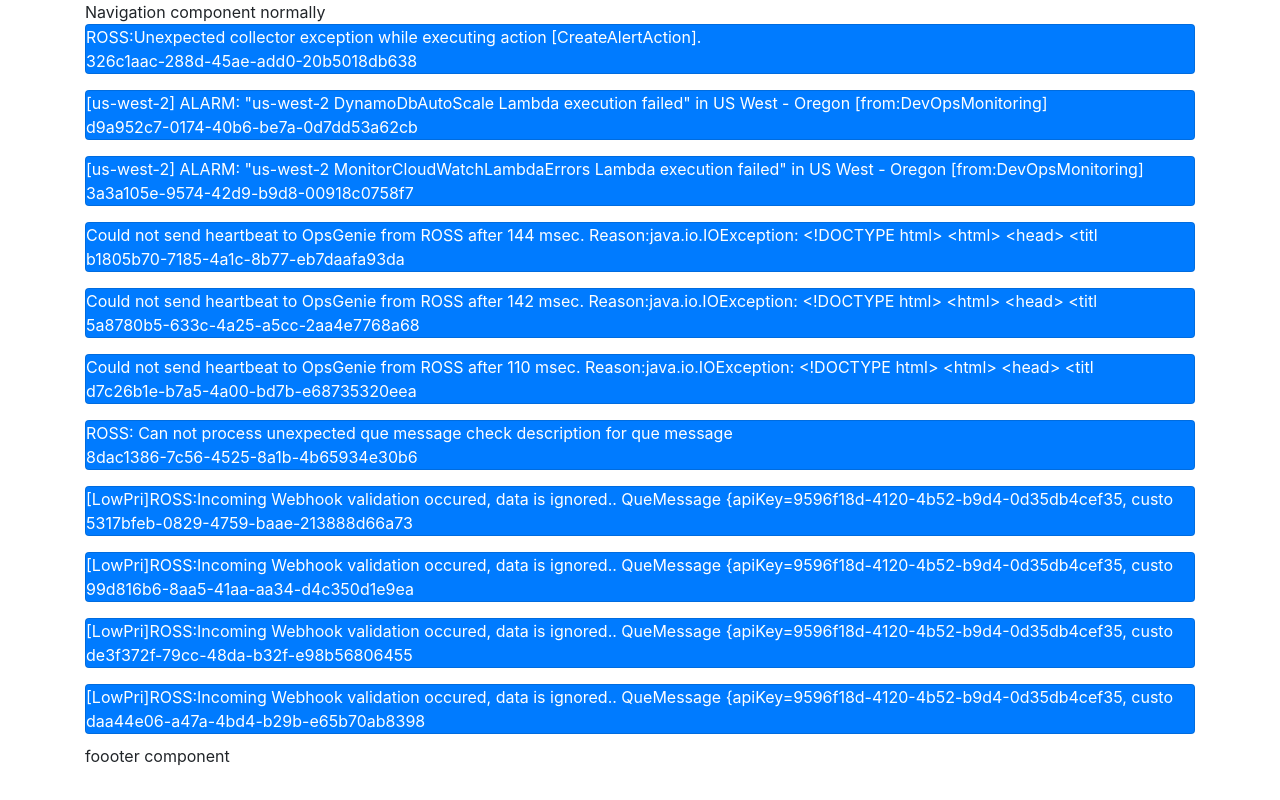
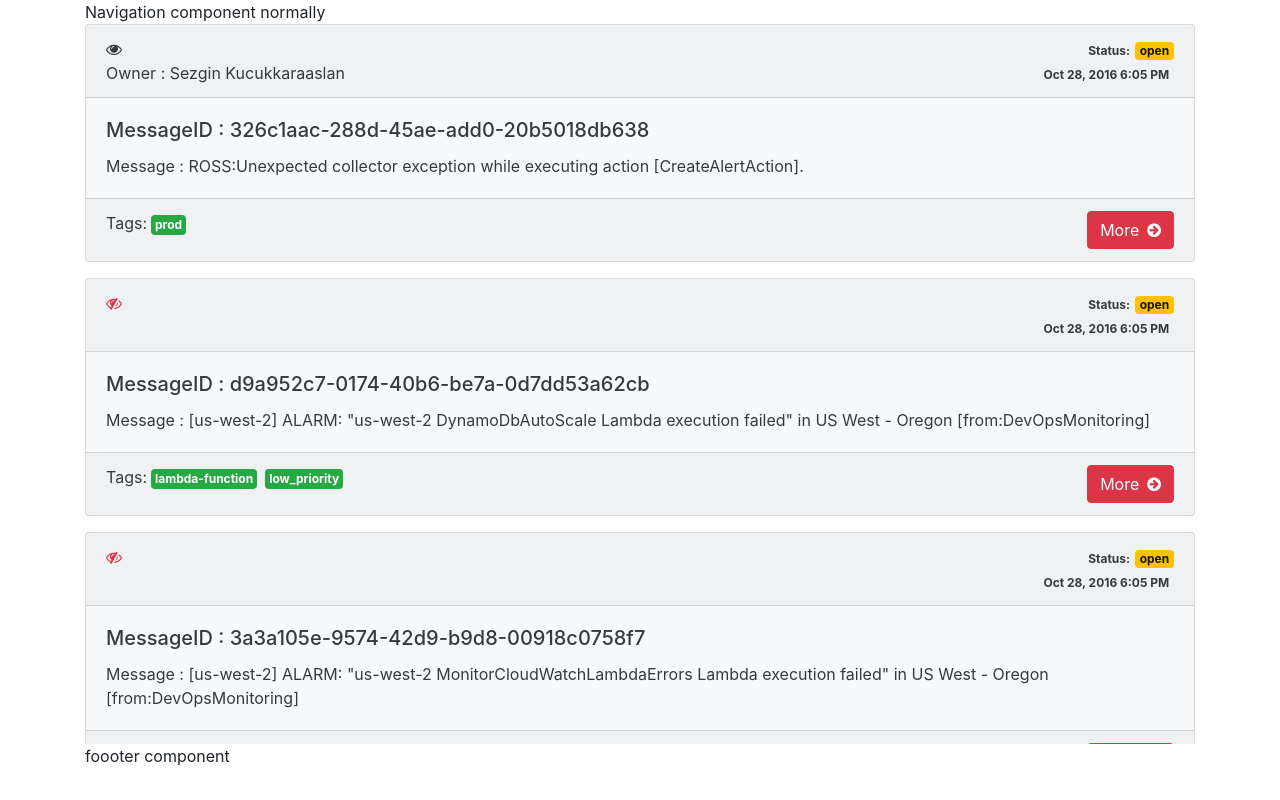
Before and after one commit to azatTemirbek/opsgenie, a React app: page / in a window 1280 px wide. Built offline with nearby package versions, Linux system fonts and the light colour scheme.

Commit message:
my own routing + ui of every alert and relation with notes

```diff
--- a/src/App.css
+++ b/src/App.css
@@ -8,8 +8,18 @@
     text-align: center;
   }
   .list-container {
-      width: 100%;
       height: 90vh;
       overflow-y: scroll;
       overflow-x: unset;
   }
+    .list-container-footer {
+        height: 50vh;
+        overflow-y: scroll;
+        overflow-x: unset;
+    }
+    .card-full{
+        height: 90vh;
+    }
+  .mw-rem18{
+      max-width: 18rem;
+  }
--- a/src/App.js
+++ b/src/App.js
@@ -6,30 +6,53 @@
 import Card from "./components/Card";
 import {Item} from "./components/Item";
 import {Base} from "./data/Base";
+import {CurrentAlertComponent} from "./components/CurrentAlertComponent";
 /**
  * css
  */
 import './App.css';
+
 /**
  * Start ui class
  */
-export default class App extends Base {
+class App extends Base {
     constructor(props) {
         super(props);
+        this.handleClickBtn = this.handleClickBtn.bind(this);
+    }
+
+    /**
+     * todo implement seep togle
+     * @param clickedProps
+     */
+    handleClickBtn(clickedProps){
+        if(clickedProps){
+            return this.setState((currentSate)=>{
+                return {CurrentAlert: this.hasItem(clickedProps) }
+            });
+        }else{
+            return this.setState((currentSate)=>{
+                return {CurrentAlert: ''}
+            });
+        }
+
     }
     render() {
         return (
+            <div>
+                {!this.state.CurrentAlert &&
                 <Card className={''}>
                     <div data-slot="header">
                         Navigation component normally
                     </div>
-                <div data-slot="body" className={'list-container'}>
+                    <div data-slot="body" className={'list-container'} >
                         {this.state.alerts.map(item => {
                             return (
                                 <Item
-                                className={'card text-white bg-primary mb-3'}
+                                    className={'card text-dark bg-light  mb-3'}
                                     key={item.id}
                                     {...item}
+                                    handleClickBtn={this.handleClickBtn}
                                 />
                             )
                         })}
@@ -38,9 +61,17 @@
                         foooter component
                     </div>
                 </Card>
+                }
+                {this.state.CurrentAlert &&
+                    <CurrentAlertComponent
+                        {...this.state.CurrentAlert}
+                        handleClickBtn={this.handleClickBtn}
+                    />
+                }
+            </div>
         );
     }
 }
 
-const wrapper = document.getElementById("app");
-wrapper ? ReactDOM.render(<App />, wrapper) : false;
+
+ReactDOM.render(<App />, document.getElementById("app"));
--- a/src/components/Card.js
+++ b/src/components/Card.js
@@ -19,9 +19,9 @@
     render() {
         return (
             <div className={this.props.className}>
-                <Slot className="card-header" slot='header'>{this.props.children}</Slot>
-                <Slot className="card-body  " slot='body'>{this.props.children}</Slot>
-                <Slot className="card-footer" slot='footer'>{this.props.children}</Slot>
+                <Slot slot='header'>{this.props.children}</Slot>
+                <Slot slot='body'>{this.props.children}</Slot>
+                <Slot slot='footer'>{this.props.children}</Slot>
             </div>
         )
     }
--- /dev/null
+++ b/src/components/CurrentAlertComponent.js
@@ -0,0 +1,85 @@
+import React from "react";
+// import ReactDOM from "react-dom";
+import Card from "./Card";
+import {Base} from "../data/Base";
+
+export class CurrentAlertComponent extends Base {
+    constructor (props){
+        super(props);
+        this.list = this.myfilter(this.state.CurrentAlert);
+    }
+
+    render (){
+        return (
+            <Card className='card text-dark bg-light mb-3'>
+                <div className="card-header" data-slot="header">
+                    <div className="row">
+                        <div className="col">
+                            <div className="float-left">
+                                <div className="col">
+                                    {this.state.CurrentAlert.isSeen && <i className="fa fa-eye text-dark"></i> }
+                                    {!this.state.CurrentAlert.isSeen && <i className="fa fa-eye-slash text-danger"></i> }
+                                    {this.state.CurrentAlert.owner && <span className="badge badge-dark text-white ml-3">Owner : {this.state.CurrentAlert.owner}</span> }
+                                </div>
+                            </div>
+                            <div className="float-right">
+                                <button type="button"
+                                        onClick={()=>{this.props.handleClickBtn(null)}}
+                                        className="btn btn-danger text-white float-right">
+                                    Back
+                                    <i className="ml-2 fa fa-arrow-circle-left"></i>
+                                </button>
+                            </div>
+                        </div>
+                    </div>
+                </div>
+                <div className="card-body  " data-slot="body">
+                    {Object.keys(this.state.CurrentAlert).map(el=>{
+                        switch (typeof this.state.CurrentAlert[el]){
+                            case 'boolean':
+                                return (
+                                    <div className="card-title" key={el}>
+                                        {el} : {this.state.CurrentAlert[el] && <i className="fa fa-check-circle text-success"></i>}
+                                               {!this.state.CurrentAlert[el] && <i className="fa fa-times-circle text-danger"></i>}
+                                    </div>
+                                );
+                            case 'object':
+                                return (
+                                    <div className="card-title" key={el}>
+                                        {el} : {this.state.CurrentAlert[el].map(e=>{
+                                            return(
+                                                <span key={e} className="badge badge-warning m-2 p-2">{e}</span>
+                                            )
+                                    })}
+                                    </div>
+                                );
+                            default :
+                                return (
+                                    <div className="card-title" key={el}>
+                                        {el} : {this.state.CurrentAlert[el]}
+                                    </div>
+                                )
+                        }
+
+                    })}
+
+                </div>
+
+                {
+                    this.list &&
+                    <div className="" data-slot="footer">
+                        <h4 className='text-center' >Notes</h4>
+                        {
+                            this.list.map((item)=>{
+                                if (item.note.trim() !== ''){
+                                    return (
+                                        <li className='p-3 m-3' key={item.id}>{item.note}</li>
+                                    )
+                                }
+                            })
+                        }
+                    </div>}
+            </Card>
+        );
+    }
+}
--- a/src/components/Item.js
+++ b/src/components/Item.js
@@ -5,14 +5,57 @@
 export function Item(props) {
     return (
         <Card className={props.className}>
-            <div data-slot="header">
-                {props.message}
+            <div className="card-header" data-slot="header">
+                <div className="row">
+                    <div className="col">
+                        {props.isSeen && <i className="fa fa-eye text-dark"></i> }
+                        {!props.isSeen && <i className="fa fa-eye-slash text-danger"></i> }
+                        {props.owner && <div className="">Owner : {props.owner}</div> }
+                    </div>
+                    <div className="col">
+                        <div className='float-right'>
+                            <div className='float-right'>
+                                {props.status && <span className="badge">Status:</span>}
+                                <span className="badge badge-warning">{props.status}</span>
+                            </div>
+                            <div>
+                                <span className="badge">{props.createdAt}</span>
+                            </div>
+                        </div>
+                    </div>
+                </div>
             </div>
-            <div data-slot="body">
-                {props.id}
+            <div className="card-body  " data-slot="body">
+                <h5 className="card-title">
+                    MessageID : {props.id}
+                    </h5>
+                <p className="card-text">
+                    Message : {props.message}
+                </p>
             </div>
-            <div data-slot="footer">
+            <div className="card-footer" data-slot="footer">
+                <div className="row">
+                    <div className="col">
+                        {props.tag.length > 0 && <span>Tags:</span> }
+                        {props.tag.map(item=>{
+                            return (
+                                <span key={item}
+                                      className="badge badge-success m-1 p-1">
+                                    {item}
+                                </span>
+                            )
+                        })}
 
+                    </div>
+                    <div className="col">
+                        <button type="button"
+                                onClick={()=>{props.handleClickBtn(props)}}
+                                className="btn btn-danger text-white float-right">
+                            More
+                            <i className="ml-2 fa fa-arrow-circle-right"></i>
+                        </button>
+                    </div>
+                </div>
             </div>
         </Card>
     );
--- a/src/data/Base.js
+++ b/src/data/Base.js
@@ -4,23 +4,42 @@
 /**
  * base class to easy connection between components
  * i will extend all the components from this Base Component
- * todo export class to another file
  */
 export class Base extends Component {
+    static ins;
     constructor(props) {
         super(props);
-        this.state = {
-            alerts: ALERTS.alerts,
-            range: ALERTS.dateTimeRange,
-            notes: NOTES.notes
-        };
+        if(Base.ins){
+            this.state = Base.ins.state;
+            this.ins = Base.ins;
+        }else{
+            this.state = {
+                alerts: ALERTS.alerts,
+                range: ALERTS.dateTimeRange,
+                notes: NOTES.notes,
+                CurrentAlert:''
+            };
+            Base.ins = this;
+        }
 
     }
+
+    /**
+     * checks for is alert exists in alerts array?
+     * @param aler
+     */
     hasItem(aler){
-        return this.state.alerts.filter((item)=>{
+        let arr =  this.state.alerts.filter((item)=>{
             return item.id === aler.id
-        })
+        });
+        return arr[0];
     }
+
+    /**
+     * returns list of notes
+     * one to many relationship
+     * @param aler
+     */
     myfilter(aler){
         if (this.hasItem(aler)){
             return this.state.notes.filter((item)=>{
--- a/src/index.html
+++ b/src/index.html
@@ -4,6 +4,7 @@
 <head>
     <meta charset="utf-8">
     <link rel="stylesheet" href="https://maxcdn.bootstrapcdn.com/bootstrap/4.0.0-beta.2/css/bootstrap.min.css">
+    <link href="https://stackpath.bootstrapcdn.com/font-awesome/4.7.0/css/font-awesome.min.css" rel="stylesheet" integrity="sha384-wvfXpqpZZVQGK6TAh5PVlGOfQNHSoD2xbE+QkPxCAFlNEevoEH3Sl0sibVcOQVnN" crossorigin="anonymous">
     <title>App</title>
 </head>
 
```
Lines whose indentation alone changed are shown as unchanged.
